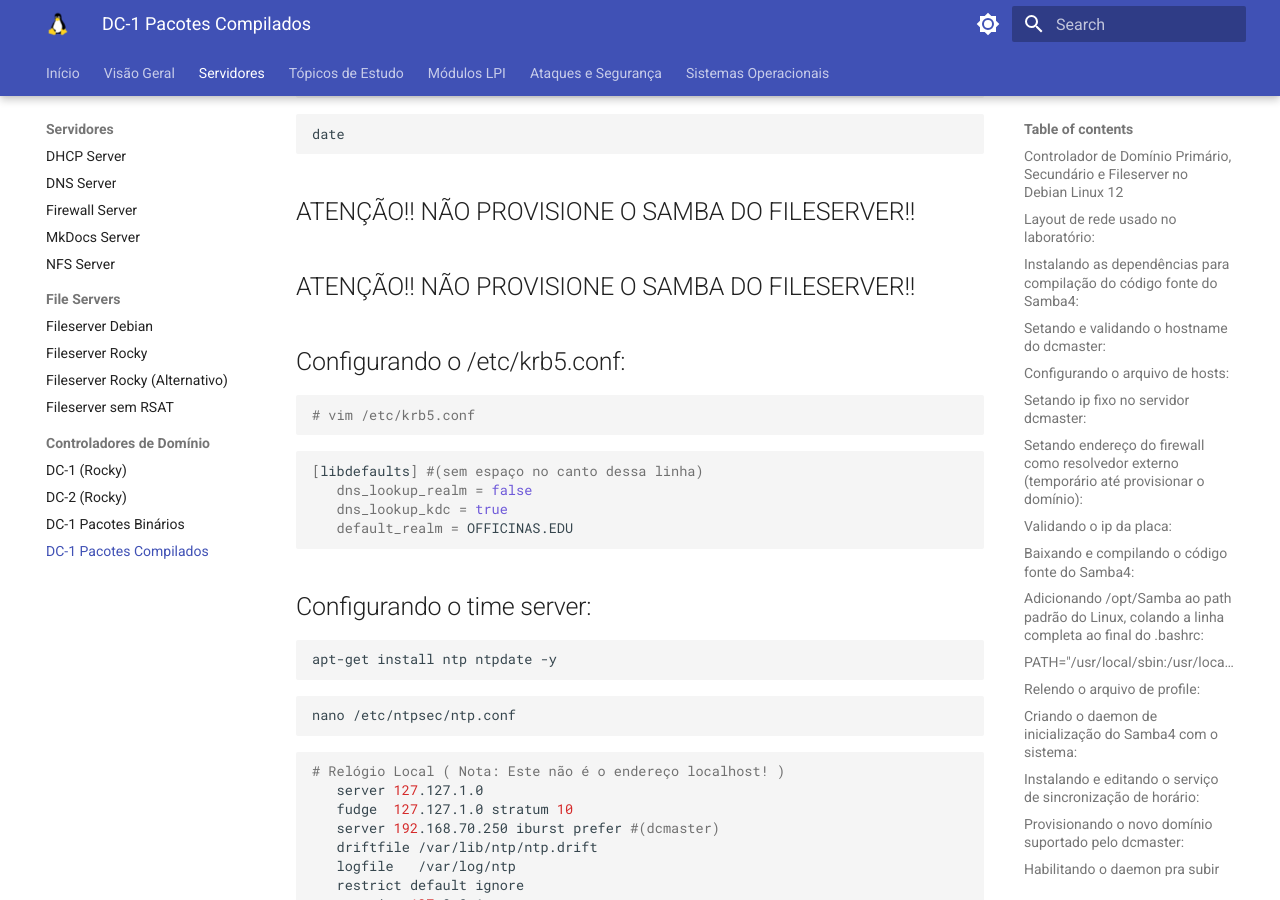
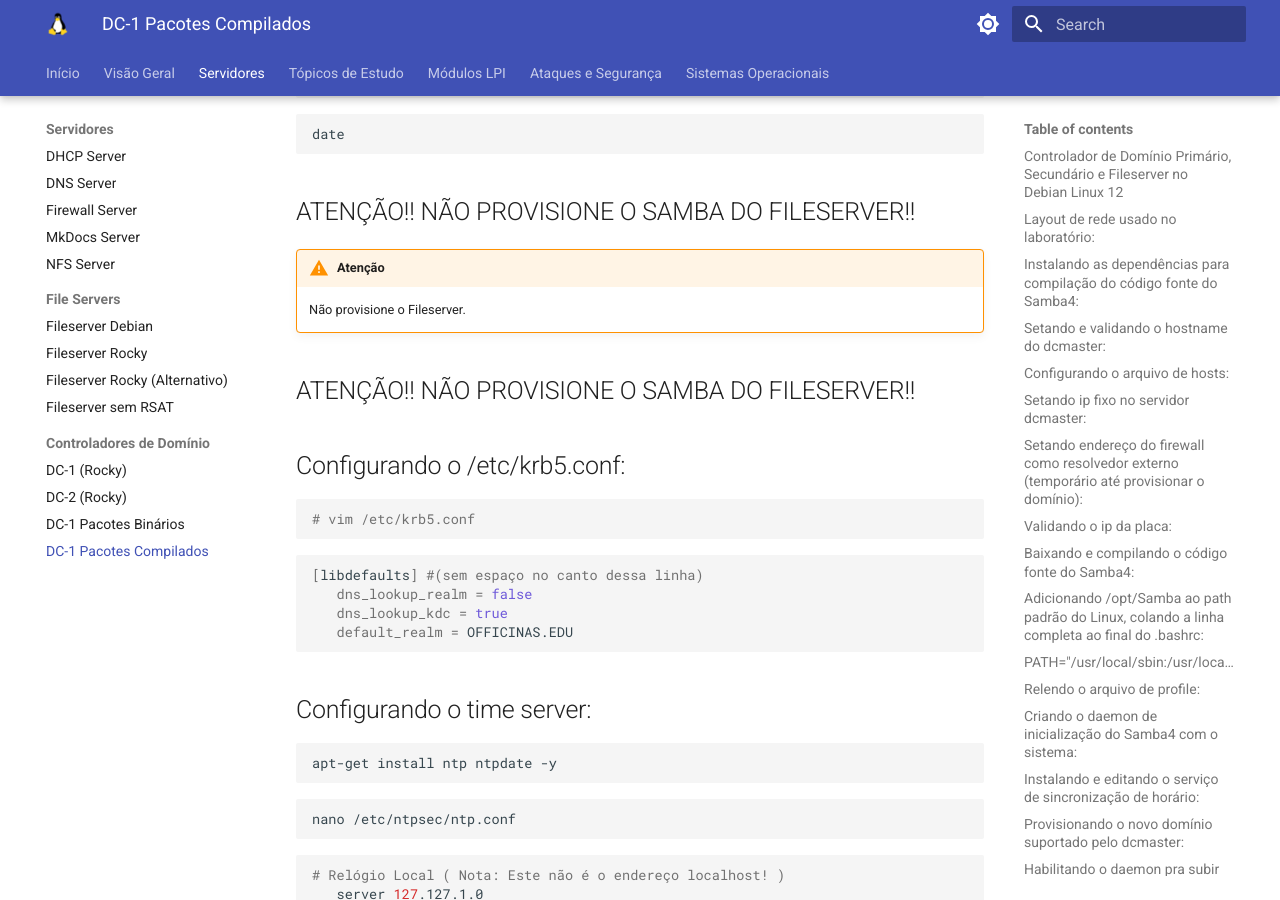
Before and after one commit to educharquero/officinas, an MkDocs documentation site: the page built from docs/DC1_pacotes_compilados.md, in a window 1280 px wide and 900 px high, scrolled down 31828 px. Built offline with MkDocs 1.6.1 and Material for MkDocs 9.7.7, drawn with Linux system fonts in a browser that asks for light colours.

Commit message:
Adicionado o primeiro admonition

````diff
--- a/docs/DC1_pacotes_compilados.md
+++ b/docs/DC1_pacotes_compilados.md
@@ -1585,6 +1585,12 @@ date
 ```
 
 ## ATENÇÃO!! NÃO PROVISIONE O SAMBA DO FILESERVER!!
+
+
+!!! warning "Atenção"
+
+    Não provisione o Fileserver.
+
 
 ## ATENÇÃO!! NÃO PROVISIONE O SAMBA DO FILESERVER!!
 
````
Also changed, not shown: site/DC1_pacotes_compilados/index.html, site/search/search_index.json.
